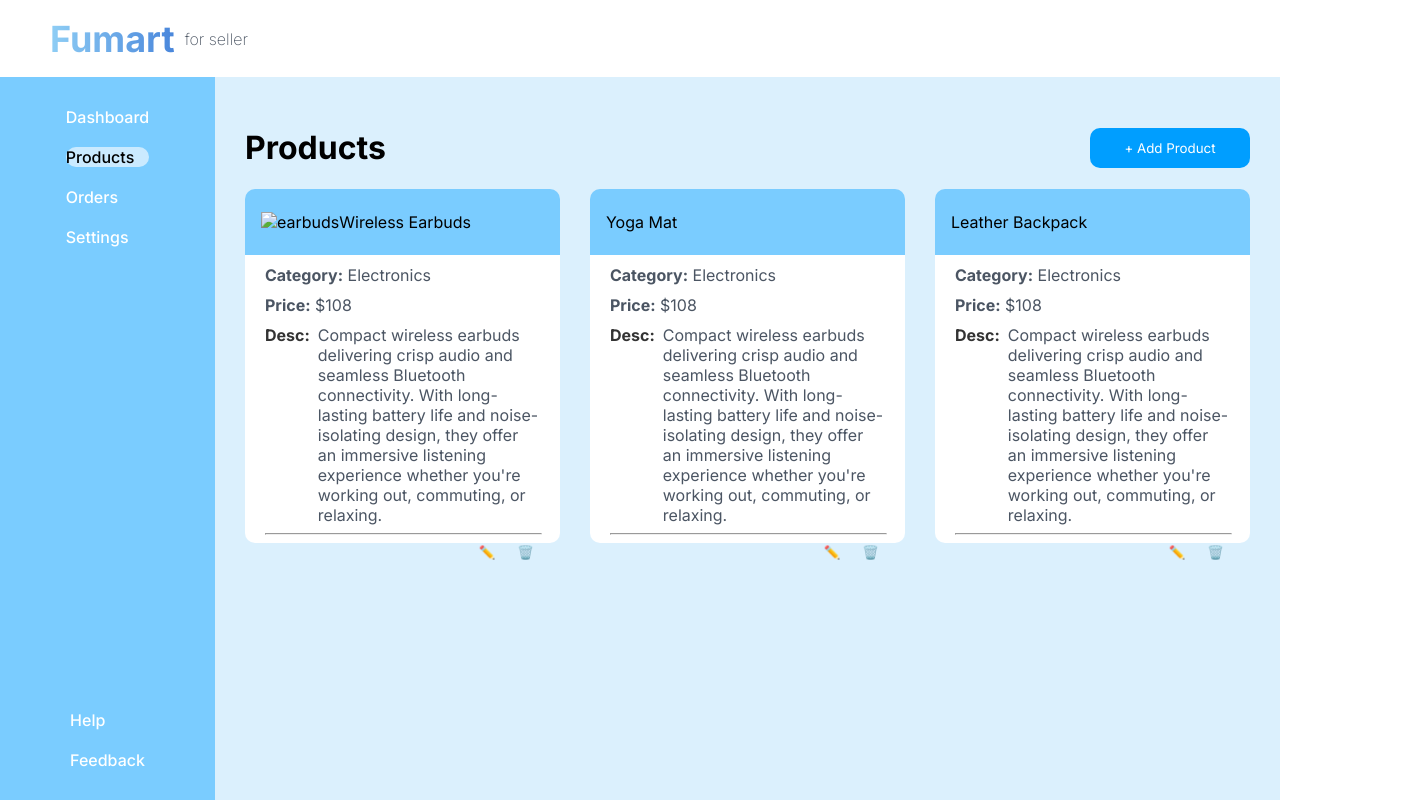
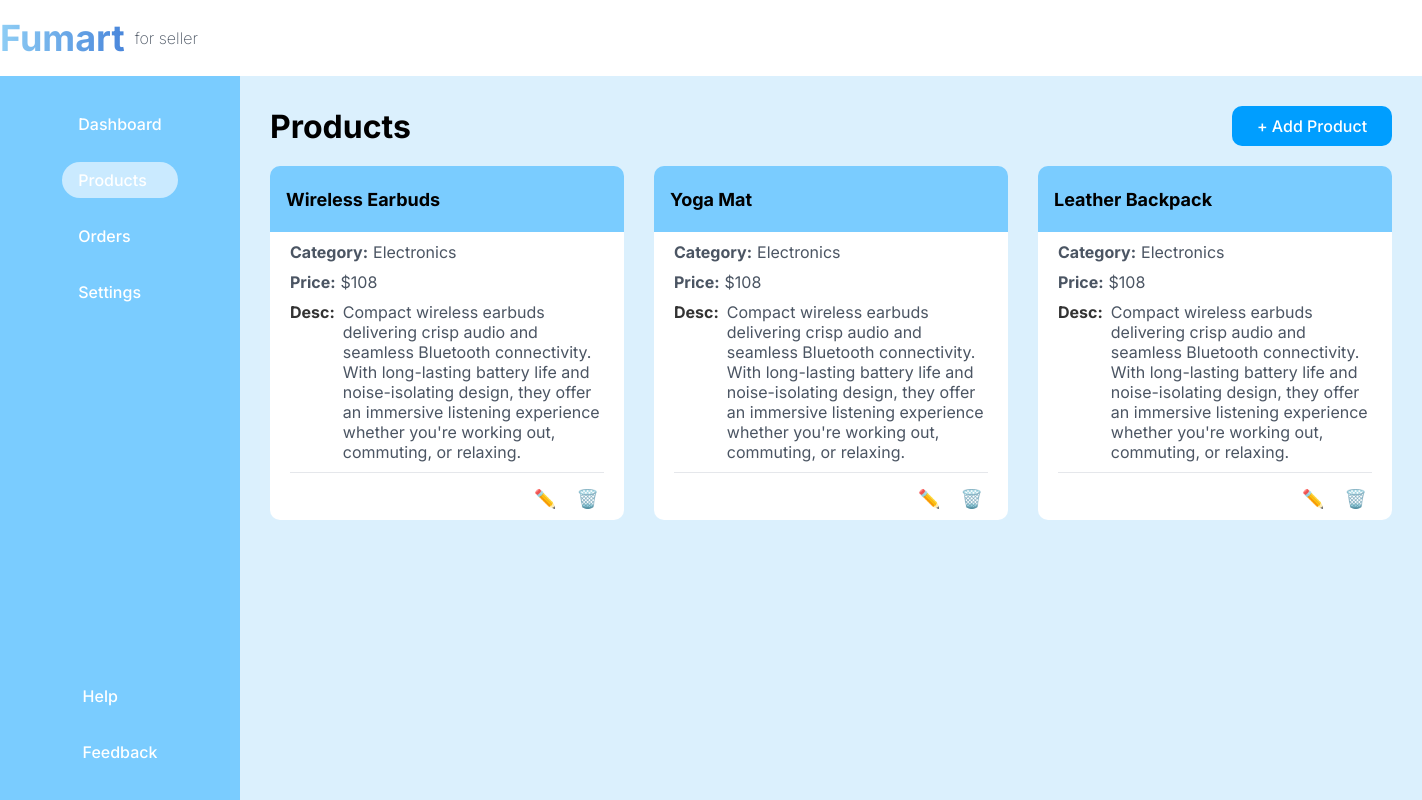
Before and after one commit to XilefEel/TPM_FE_MiniProject_2_FelixLee_18, a plain HTML site: page index.html in a window 1280 px wide. Shown: the whole page, 1422 px wide, since content can reach past the window. Drawn offline with Linux system fonts and the light colour scheme.

Commit message:
implemented add product page and updated html and css semantics

```diff
--- a/index.html
+++ b/index.html
@@ -10,49 +10,52 @@
       href="https://fonts.googleapis.com/css2?family=Inter:ital,opsz,wght@0,14..32,100..900;1,14..32,100..900&display=swap"
       rel="stylesheet"
     />
-    <title>Document</title>
+    <title>Fumart</title>
   </head>
   <body>
-    <nav class="navbar">
-      <div class="header">
-        <h1>Fumart</h1>
-        <p>for seller</p>
+    <header class="navbar">
+      <div class="brand">
+        <h1 class="brand-title">Fumart</h1>
+        <p class="brand-subtitle">for seller</p>
       </div>
-      <div class="user"></div>
-    </nav>
-    <div class="container">
-      <div class="sidebar">
-        <div class="group">
-          <div class="item">Dashboard</div>
-          <div class="item-active">Products</div>
-          <div class="item">Orders</div>
-          <div class="item">Settings</div>
-        </div>
-        <div class="group">
-          <div class="item">Help</div>
-          <div class="item">Feedback</div>
-        </div>
-      </div>
-      <div class="main">
-        <div class="header">
-          <h1>Products</h1>
-          <div><button class="add-btn">+ Add Product</button></div>
-        </div>
+      <div class="user-profile"></div>
+    </header>
 
-        <div class="card-container">
-          <div class="card">
-            <div class="top">
-              <img src="earbuds.png" class="product-img" alt="earbuds" />
-              <span class="title">Wireless Earbuds</span>
-            </div>
+    <div class="layout">
+      <aside class="sidebar">
+        <nav class="nav-group">
+          <a class="nav-link">Dashboard</a>
+          <a class="nav-link active">Products</a>
+          <a class="nav-link">Orders</a>
+          <a class="nav-link">Settings</a>
+        </nav>
+        <nav class="nav-group">
+          <a class="nav-link">Help</a>
+          <a class="nav-link">Feedback</a>
+        </nav>
+      </aside>
 
-            <div class="bottom">
-              <div class="content">
-                <div><strong>Category:</strong> Electronics</div>
-                <div><strong>Price:</strong> $108</div>
-                <div class="row">
-                  <span class="label">Desc:</span>
-                  <p class="value">
+      <main class="main-content">
+        <header class="page-header">
+          <h1 class="page-title">Products</h1>
+          <button class="btn-primary">+ Add Product</button>
+        </header>
+
+        <section class="products-grid">
+          <article class="product-card">
+            <header class="card-header">
+              <h2 class="card-title">Wireless Earbuds</h2>
+            </header>
+
+            <div class="card-body">
+              <div class="card-info">
+                <div class="info-item">
+                  <strong>Category:</strong> Electronics
+                </div>
+                <div class="info-item"><strong>Price:</strong> $108</div>
+                <div class="info-item description-row">
+                  <span class="info-label">Desc:</span>
+                  <p class="info-text">
                     Compact wireless earbuds delivering crisp audio and seamless
                     Bluetooth connectivity. With long-lasting battery life and
                     noise-isolating design, they offer an immersive listening
@@ -62,24 +65,28 @@
                 </div>
               </div>
 
-              <hr style="width: 100%" />
+              <hr class="divider" />
 
-              <div class="actions">
-                <button class="btn">✏️</button>
-                <button class="btn">🗑️</button>
+              <div class="card-actions">
+                <button class="icon-btn" aria-label="Edit product">✏️</button>
+                <button class="icon-btn" aria-label="Delete product">🗑️</button>
               </div>
             </div>
-          </div>
+          </article>
 
-          <div class="card">
-            <div class="top">Yoga Mat</div>
-            <div class="bottom">
-              <div class="content">
-                <div><strong>Category:</strong> Electronics</div>
-                <div><strong>Price:</strong> $108</div>
-                <div class="row">
-                  <span class="label">Desc:</span>
-                  <p class="value">
+          <article class="product-card">
+            <header class="card-header">
+              <h2 class="card-title">Yoga Mat</h2>
+            </header>
+            <div class="card-body">
+              <div class="card-info">
+                <div class="info-item">
+                  <strong>Category:</strong> Electronics
+                </div>
+                <div class="info-item"><strong>Price:</strong> $108</div>
+                <div class="info-item description-row">
+                  <span class="info-label">Desc:</span>
+                  <p class="info-text">
                     Compact wireless earbuds delivering crisp audio and seamless
                     Bluetooth connectivity. With long-lasting battery life and
                     noise-isolating design, they offer an immersive listening
@@ -89,23 +96,28 @@
                 </div>
               </div>
 
-              <hr style="width: 100%" />
+              <hr class="divider" />
 
-              <div class="actions">
-                <button class="btn">✏️</button>
-                <button class="btn">🗑️</button>
+              <div class="card-actions">
+                <button class="icon-btn" aria-label="Edit product">✏️</button>
+                <button class="icon-btn" aria-label="Delete product">🗑️</button>
               </div>
             </div>
-          </div>
-          <div class="card">
-            <div class="top">Leather Backpack</div>
-            <div class="bottom">
-              <div class="content">
-                <div><strong>Category:</strong> Electronics</div>
-                <div><strong>Price:</strong> $108</div>
-                <div class="row">
-                  <span class="label">Desc:</span>
-                  <p class="value">
+          </article>
+
+          <article class="product-card">
+            <header class="card-header">
+              <h2 class="card-title">Leather Backpack</h2>
+            </header>
+            <div class="card-body">
+              <div class="card-info">
+                <div class="info-item">
+                  <strong>Category:</strong> Electronics
+                </div>
+                <div class="info-item"><strong>Price:</strong> $108</div>
+                <div class="info-item description-row">
+                  <span class="info-label">Desc:</span>
+                  <p class="info-text">
                     Compact wireless earbuds delivering crisp audio and seamless
                     Bluetooth connectivity. With long-lasting battery life and
                     noise-isolating design, they offer an immersive listening
@@ -115,16 +127,47 @@
                 </div>
               </div>
 
-              <hr style="width: 100%" />
+              <hr class="divider" />
 
-              <div class="actions">
-                <button class="btn">✏️</button>
-                <button class="btn">🗑️</button>
+              <div class="card-actions">
+                <button class="icon-btn" aria-label="Edit product">✏️</button>
+                <button class="icon-btn" aria-label="Delete product">🗑️</button>
               </div>
             </div>
+          </article>
+        </section>
+
+        <section class="form-container">
+          <div class="add-product-modal" style="display: none">
+            <form class="product-form">
+              <div class="form-row">
+                <div class="form-labels">
+                  <label class="form-label">Product Name:</label>
+                  <label class="form-label">Product Category:</label>
+                  <label class="form-label">Price:</label>
+                  <label class="form-label">Desc:</label>
+                </div>
+                <div class="form-inputs">
+                  <input type="text" class="text-input" />
+                  <input type="text" class="text-input" />
+                  <input type="text" class="text-input" />
+                  <input type="text" class="text-input" />
+                </div>
+              </div>
+              <div class="file-upload">
+                <label class="form-label">Photo:</label>
+                <input type="file" class="file-input" />
+              </div>
+            </form>
+
+            <hr class="divider" />
+
+            <div class="form-actions">
+              <button class="btn-primary">Add Product</button>
+            </div>
           </div>
-        </div>
-      </div>
+        </section>
+      </main>
     </div>
 
     <script src="script.js"></script>
--- a/style.css
+++ b/style.css
@@ -11,21 +11,20 @@ body {
 }
 
 .navbar {
-  height: 77px;
+  height: 76px;
   width: 100%;
-  padding: 0px 50px 0px 50px;
   display: flex;
   flex-direction: row;
 }
 
-.navbar .header {
+.brand {
   display: flex;
   flex-direction: row;
   align-items: center;
   gap: 10px;
 }
 
-.navbar h1 {
+.brand-title {
   margin: 0;
   font-size: 36px;
   background: linear-gradient(90deg, #8fcef5, #4986db);
@@ -34,12 +33,12 @@ body {
   -webkit-text-fill-color: transparent;
 }
 
-.navbar p {
+.brand-subtitle {
   color: #4b5563;
   font-weight: 200;
 }
 
-.container {
+.layout {
   display: flex;
   flex-direction: row;
   flex-grow: 1;
@@ -47,117 +46,240 @@ body {
 
 .sidebar {
   width: 240px;
+  min-width: 240px;
+  flex-shrink: 0;
   background-color: #7accff;
   display: flex;
   flex-direction: column;
   justify-content: space-between;
   align-items: center;
-  padding: 30px 0px 30px 0px;
+  padding: 30px 0;
   font-weight: 500;
 }
 
-.sidebar .group {
+.nav-group {
   display: flex;
   flex-direction: column;
   gap: 20px;
 }
 
-.sidebar .item {
+.nav-link {
   color: white;
+  text-decoration: none;
+  padding: 8px 16px;
+  border-radius: 25px;
+  transition: background-color 0.2s;
 }
 
-.sidebar .item-active {
+.nav-link.active {
   background: rgba(255, 255, 255, 0.6);
-  border-radius: 25px;
 }
 
-.main {
-  padding: 30px 30px 30px 30px;
+.main-content {
+  padding: 30px;
   background-color: #dbf0fd;
-  overflow-x: auto;
+  flex-grow: 1;
 }
 
-.main .header {
+.page-header {
   display: flex;
   flex-direction: row;
   justify-content: space-between;
   align-items: center;
 }
 
-.add-btn {
+.page-title {
+  margin: 0;
+}
+
+.btn-primary {
   background-color: #009eff;
   color: white;
   border: none;
   border-radius: 10px;
-  padding: 8px 16px 8px 16px;
+  padding: 8px 16px;
   cursor: pointer;
   height: 40px;
   width: 160px;
+  font-size: medium;
+  font-weight: 500;
 }
 
-.card-container {
+.btn-primary:hover {
+  background-color: #0088dd;
+}
+
+.icon-btn {
+  border: none;
+  background: none;
+  cursor: pointer;
+  font-size: 18px;
+  padding: 5px;
+}
+
+.icon-btn:hover {
+  opacity: 0.7;
+}
+
+.products-grid {
   display: flex;
   flex-direction: row;
   gap: 30px;
+  overflow-x: auto;
+  margin-top: 20px;
 }
 
-.card {
+.product-card {
   display: flex;
   flex-direction: column;
   width: 354px;
+  flex-shrink: 0;
 }
 
-.card .top {
+.card-header {
   height: 56px;
   background-color: #7accff;
   display: flex;
   align-items: center;
   border-radius: 10px 10px 0 0;
-  padding: 5px 16px 5px 16px;
+  padding: 5px 16px;
 }
 
-.card .bottom {
+.card-title {
+  margin: 0;
+  font-size: 18px;
+}
+
+.card-body {
   height: 268px;
   background-color: white;
   color: #4b5563;
   display: flex;
   flex-direction: column;
   border-radius: 0 0 10px 10px;
-  padding: 10px 20px 10px 20px;
+  padding: 10px 20px;
 }
 
-.card .bottom .content {
+.card-info {
   display: flex;
   flex-grow: 1;
   flex-direction: column;
   gap: 10px;
 }
 
-.card .bottom .actions {
+.info-item {
+  display: flex;
+  gap: 5px;
+}
+
+.description-row {
+  display: flex;
+  align-items: flex-start;
+  gap: 8px;
+}
+
+.info-label {
+  font-weight: bold;
+  flex-shrink: 0;
+  color: #333;
+}
+
+.info-text {
+  margin: 0;
+  color: #4b5563;
+}
+
+.divider {
+  width: 100%;
+  border: none;
+  border-top: 1px solid #e5e7eb;
+  margin: 10px 0;
+}
+
+.card-actions {
   display: flex;
   justify-content: flex-end;
   gap: 10px;
 }
 
-.row {
+.form-container {
   display: flex;
-  align-items: flex-start;
-  gap: 8px;
+  justify-content: center;
+  align-items: center;
+  margin-top: 30px;
 }
 
-.label {
-  font-weight: bold;
-  flex-shrink: 0;
-  color: #333;
+.add-product-modal {
+  background-color: white;
+  height: 500px;
+  width: 980px;
+  display: flex;
+  flex-direction: column;
+  padding: 30px;
+  border-radius: 20px;
 }
 
-.value {
-  margin: 0;
-  color: #4b5563;
+.product-form {
+  display: flex;
+  flex-grow: 1;
+  flex-direction: column;
+  gap: 30px;
 }
 
-.btn {
+.form-row {
+  display: flex;
+  flex-direction: row;
+  gap: 30px;
+}
+
+.form-label {
+  font-weight: 500;
+  color: #4b5563;
+  font-size: 20px;
+}
+
+.form-labels {
+  display: flex;
+  flex-direction: column;
+  gap: 30px;
+  width: 20%;
+  justify-content: space-between;
+}
+
+.form-inputs {
+  display: flex;
+  flex-direction: column;
+  gap: 30px;
+  width: 80%;
+  justify-content: space-between;
+}
+
+.text-input {
   border: none;
-  background: none;
-  cursor: pointer;
+  background-color: #dbf0fd;
+  border-radius: 10px;
+  padding: 8px 16px;
+  color: #4b5563;
+  font-size: 16px;
+  font-weight: 500;
 }
+
+.text-input:focus {
+  outline: 2px solid #009eff;
+}
+
+.file-upload {
+  display: flex;
+  gap: 10px;
+  align-items: center;
+}
+
+.file-input {
+  flex-grow: 1;
+}
+
+.form-actions {
+  display: flex;
+  justify-content: flex-end;
+  margin-top: 28px;
+}
```
Also changed, not shown: script.js (+20 -0 lines).
